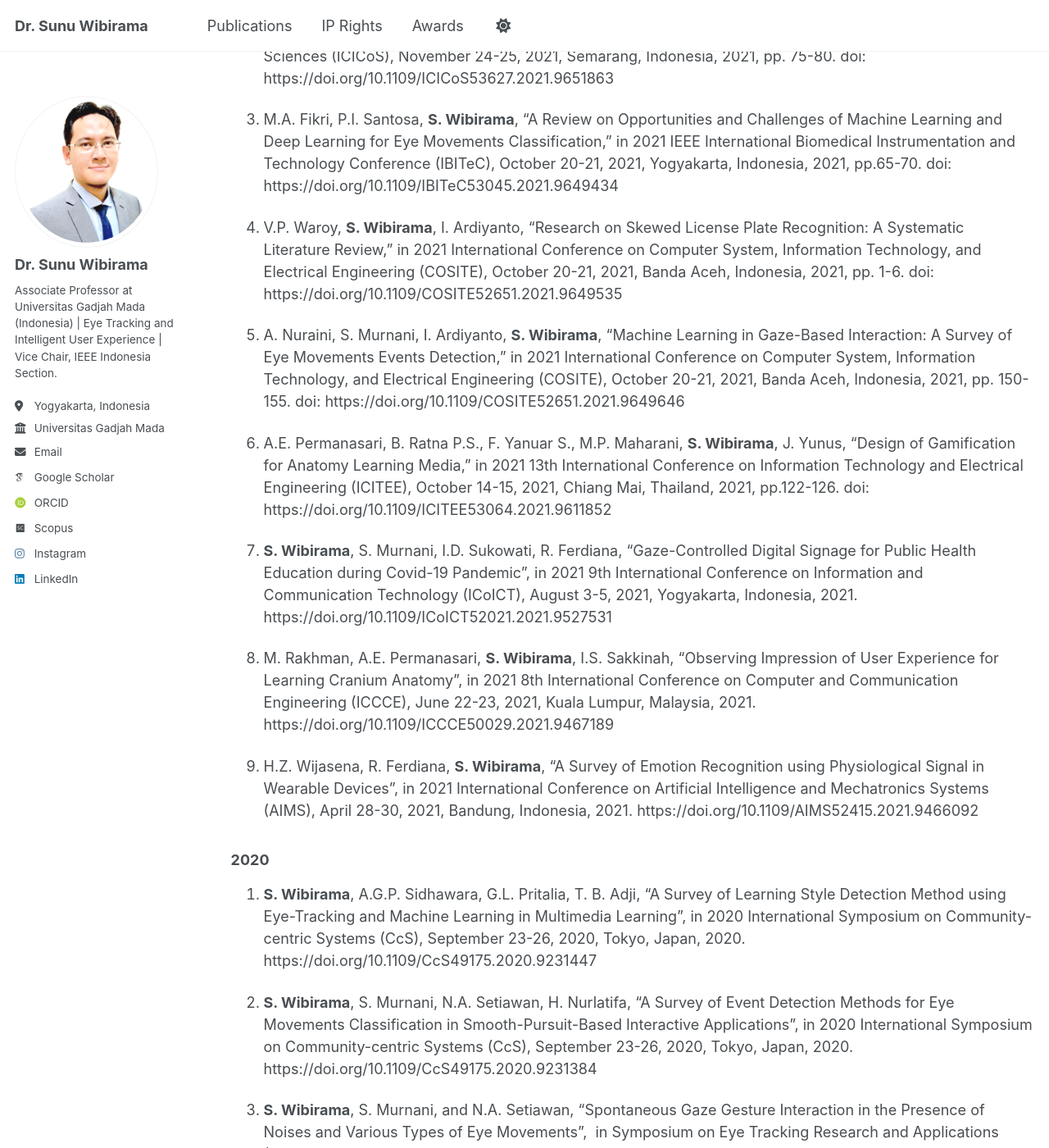
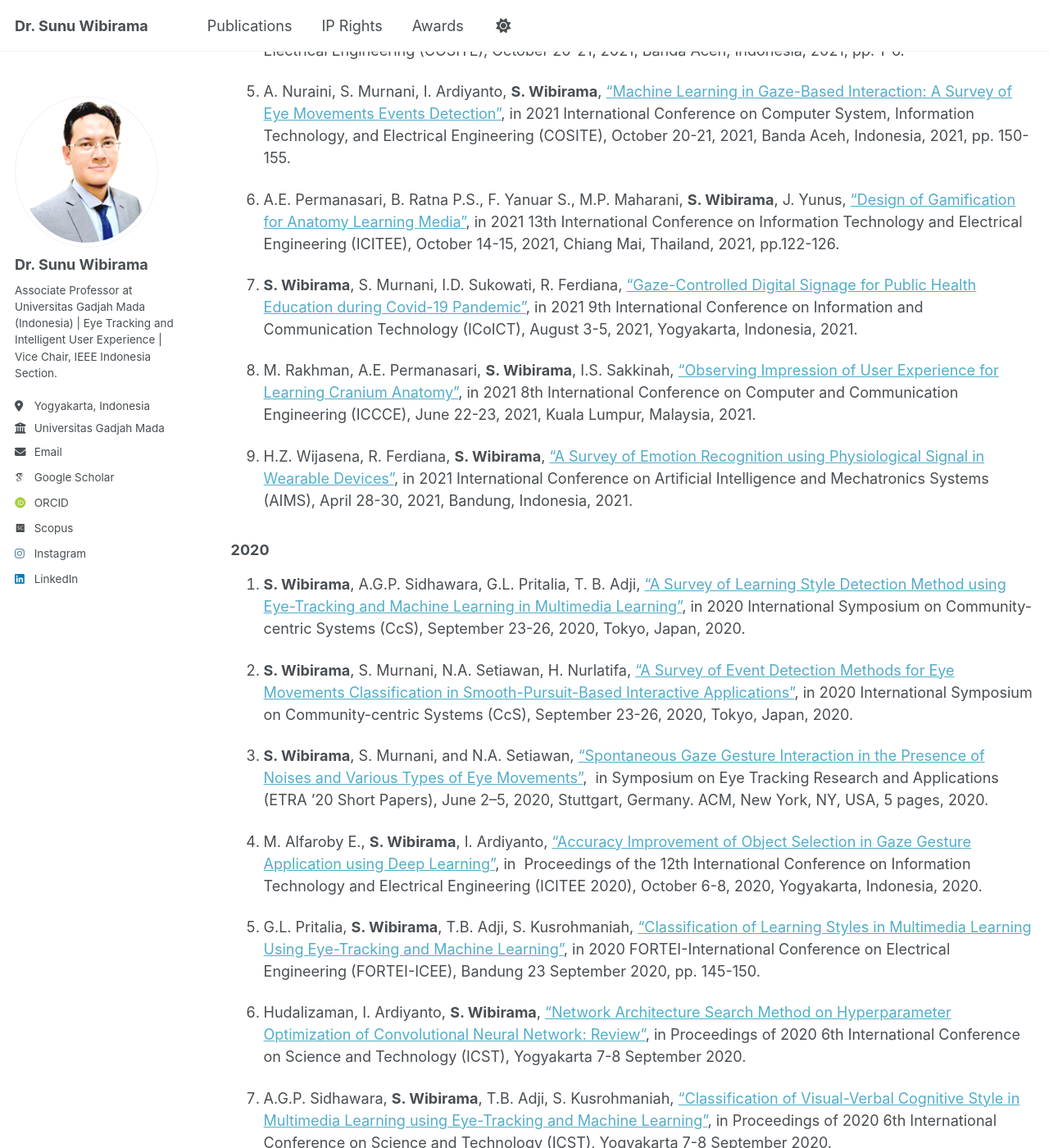
Before and after one commit to wibirama/wibirama.github.io, a Jekyll site: the page built from _pages/allpublications.md, in a window 1280 px wide and 1400 px high, scrolled down 6108 px. Shown: the whole window at 82% size. Built offline with Jekyll 4.4.1, drawn with Linux system fonts in a browser that asks for light colours; some web fonts are replaced; a script that is not in the unit is left out; some of the changed text lies outside the part shown.

Commit message:
Update allpublications.md

```diff
--- a/_pages/allpublications.md
+++ b/_pages/allpublications.md
@@ -97,66 +97,66 @@ Conference papers
 
 ### 2023
 
-1. A.R. Suhari, R. Hartanto, **S. Wibirama**, "Improving Performance of Eye Movements Classification Using CNN-Transformer Model," in 2023 International Conference on Advanced Mechatronics, Intelligent Manufacture and Industrial Automation (ICAMIMIA), November, 14-15, 2023, Lombok, Indonesia. pp. 751-756. doi: https://dx.doi.org/10.1109/ICAMIMIA60881.2023.10427836
+1. A.R. Suhari, R. Hartanto, **S. Wibirama**, ["Improving Performance of Eye Movements Classification Using CNN-Transformer Model"](https://dx.doi.org/10.1109/ICAMIMIA60881.2023.10427836), in 2023 International Conference on Advanced Mechatronics, Intelligent Manufacture and Industrial Automation (ICAMIMIA), November, 14-15, 2023, Lombok, Indonesia. pp. 751-756.
 
-2. A.Q. Zulfa, P.I. Santosa, and **S. Wibirama**, "Kansei Engineering Implementation to Enhance Emotional Design of Learning Media," in 2023 9th International Conference on Science and Technology (ICST) - Computer and Information Technology Symposium, November, 1-2, 2023, Yogyakarta, Indonesia.
+2. A.Q. Zulfa, P.I. Santosa, and **S. Wibirama**, "Kansei Engineering Implementation to Enhance Emotional Design of Learning Media", in 2023 9th International Conference on Science and Technology (ICST) - Computer and Information Technology Symposium, November, 1-2, 2023, Yogyakarta, Indonesia.
 
-3. N. Tiandini, B.S. Hantono, **S. Wibirama**, "User Experience Evaluation Method for Mobile Learning," in 2023 9th International Conference on Science and Technology (ICST) - Computer and Information Technology Symposium, November, 1-2, 2023, Yogyakarta, Indonesia.
+3. N. Tiandini, B.S. Hantono, **S. Wibirama**, "User Experience Evaluation Method for Mobile Learning", in 2023 9th International Conference on Science and Technology (ICST) - Computer and Information Technology Symposium, November, 1-2, 2023, Yogyakarta, Indonesia.
 
-4. A.H. Fristiana, S.A.I. Alfarozi, A.E. Permanasari, and **S. Wibirama**, "Improving Deep Learning-Based Eye Movements Classification Using Bayesian Optimization", in 2023 IEEE International Biomedical Instrumentation and Technology Conference (IBITeC), November, 9-10, 2023, Yogyakarta, Indonesia. pp. 197-202. doi: https://doi.org/10.1109/IBITeC59006.2023.10390966
+4. A.H. Fristiana, S.A.I. Alfarozi, A.E. Permanasari, and **S. Wibirama**, ["Improving Deep Learning-Based Eye Movements Classification Using Bayesian Optimization"](https://doi.org/10.1109/IBITeC59006.2023.10390966), in 2023 IEEE International Biomedical Instrumentation and Technology Conference (IBITeC), November, 9-10, 2023, Yogyakarta, Indonesia. pp. 197-202.
 
-5. A. Damayanti, S.S. Kusumawardani, and **S. Wibirama**, "A Review of Learners’ Self-Regulated Learning Behavior Analysis Using Log-Data Traces", in 2023 IEEE 12th International Conference on Engineering Education (ICEED), August, 29-30, 2023, Kuala Lumpur, Malaysia, pp.90-95. doi: https://doi.org/10.1109/ICEED59801.2023.10264050
+5. A. Damayanti, S.S. Kusumawardani, and **S. Wibirama**, ["A Review of Learners’ Self-Regulated Learning Behavior Analysis Using Log-Data Traces"](https://doi.org/10.1109/ICEED59801.2023.10264050), in 2023 IEEE 12th International Conference on Engineering Education (ICEED), August, 29-30, 2023, Kuala Lumpur, Malaysia, pp.90-95.
 
-6. E.A.H. Talib, P.I. Santosa, and **S. Wibirama**, "Evaluation of Learning Management Systems Based on Usability and User Experience: A Systematic Literature Review", in 2023 International Seminar on Intelligent Technology and Its Applications (ISITIA 2023), July, 26-27, 2023, Surabaya, Indonesia pp. 691 - 696. doi: http://dx.doi.org/10.1109/ISITIA59021.2023.10221015
+6. E.A.H. Talib, P.I. Santosa, and **S. Wibirama**, ["Evaluation of Learning Management Systems Based on Usability and User Experience: A Systematic Literature Review"](http://dx.doi.org/10.1109/ISITIA59021.2023.10221015), in 2023 International Seminar on Intelligent Technology and Its Applications (ISITIA 2023), July, 26-27, 2023, Surabaya, Indonesia pp. 691 - 696.
 
 ### 2022
 
-1. M.O.B. Wibowo, S.A.I. Alfarozi, and **S. Wibirama**, "Pros and Cons of Fixation and Smooth Pursuit Interaction in Assistive Technology: A Review," in 2022 8th International Conference on Science and Technology (ICST 2022), September, 8-7, 2022, Yogyakarta, Indonesia. doi: https://doi.org/10.1109/ICST56971.2022.10136260
+1. M.O.B. Wibowo, S.A.I. Alfarozi, and **S. Wibirama**, ["Pros and Cons of Fixation and Smooth Pursuit Interaction in Assistive Technology: A Review"](https://doi.org/10.1109/ICST56971.2022.10136260) in 2022 8th International Conference on Science and Technology (ICST 2022), September, 8-7, 2022, Yogyakarta, Indonesia.
 
-2. D.A. Suryakusuma, Harisno, A. Wicaksono, R. Hartanto, and **S. Wibirama**, "Implementing Design Thinking in The Development of Digital Signage User Interface for Public Health Education", in 2022 8th International Conference on Science and Technology (ICST 2022), September, 8-7, 2022, Yogyakarta, Indonesia. doi: https://doi.org/10.1109/ICST56971.2022.10136306
+2. D.A. Suryakusuma, Harisno, A. Wicaksono, R. Hartanto, and **S. Wibirama**, ["Implementing Design Thinking in The Development of Digital Signage User Interface for Public Health Education"](https://doi.org/10.1109/ICST56971.2022.10136306), in 2022 8th International Conference on Science and Technology (ICST 2022), September, 8-7, 2022, Yogyakarta, Indonesia.
 
-3. A.D. Ramadhan, A.E. Permanasari, **S. Wibirama**, "Gamification Opportunity in Augmented Reality-Based Learning Media: A Review." in 2022 2nd International Conference on Intelligent Cybernetics Technology and Applications (ICICyTA 2022), December, 15-16, 2022, Bandung, Indonesia pp. 117-122. doi: http://dx.doi.org/10.1109/ICICyTA57421.2022.10037922
+3. A.D. Ramadhan, A.E. Permanasari, **S. Wibirama**, ["Gamification Opportunity in Augmented Reality-Based Learning Media: A Review"](http://dx.doi.org/10.1109/ICICyTA57421.2022.10037922), in 2022 2nd International Conference on Intelligent Cybernetics Technology and Applications (ICICyTA 2022), December, 15-16, 2022, Bandung, Indonesia pp. 117-122.
 
-4. Z. Athiyah, A.E. Permanasari, **S. Wibirama**, "Development of Gamification Design on Heart Anatomy Learning Media," in 2022 4th International Conference on Biomedical Engineering (IBIOMED 2022), October, 18-19, 2022, Yogyakarta, Indonesia, pp. 97-102. doi: http://dx.doi.org/10.1109/IBIOMED56408.2022.9987817
+4. Z. Athiyah, A.E. Permanasari, **S. Wibirama**, ["Development of Gamification Design on Heart Anatomy Learning Media"](http://dx.doi.org/10.1109/IBIOMED56408.2022.9987817), in 2022 4th International Conference on Biomedical Engineering (IBIOMED 2022), October, 18-19, 2022, Yogyakarta, Indonesia, pp. 97-102.
 
-5. M.A. Fikri, I.K.A. Putra, **S. Wibirama**, "Object Selection Using LSTM Networks for Spontaneous Gaze-Based Interaction," in 2022 14th International Conference on Information Technology and Electrical Engineering (ICITEE 2022), October, 18-19, 2022, Yogyakarta, Indonesia, pp. 270-274. doi: http://dx.doi.org/10.1109/ICITEE56407.2022.9954104
+5. M.A. Fikri, I.K.A. Putra, **S. Wibirama**, ["Object Selection Using LSTM Networks for Spontaneous Gaze-Based Interaction"](http://dx.doi.org/10.1109/ICITEE56407.2022.9954104), in 2022 14th International Conference on Information Technology and Electrical Engineering (ICITEE 2022), October, 18-19, 2022, Yogyakarta, Indonesia, pp. 270-274.
 
-6. I.K.A Putra, M.A. Fikri, S.A.I Alfarozi, **S. Wibirama**, "Review of Feature Extraction on Video-Oculography (VOG) and Electro-Oculography (EOG) Signals," in 2022 IEEE International Conference on Cybernetics and Computational Intelligence (CyberneticsCom), June, 16-18, 2022, Malang, Indonesia, 2022, pp. 416-420. doi: https://doi.org/10.1109/CyberneticsCom55287.2022.9865308
+6. I.K.A Putra, M.A. Fikri, S.A.I Alfarozi, **S. Wibirama**, ["Review of Feature Extraction on Video-Oculography (VOG) and Electro-Oculography (EOG) Signals"](https://doi.org/10.1109/CyberneticsCom55287.2022.9865308), in 2022 IEEE International Conference on Cybernetics and Computational Intelligence (CyberneticsCom), June, 16-18, 2022, Malang, Indonesia, 2022, pp. 416-420.
 
 ### 2021
 
-1. M.A.R. Azhar, H.A. Nugroho, **S. Wibirama**, "The Study of Multivariable Autoregression Methods to Forecast Infectious Diseases," in 2021 IEEE 5th International Conference on Information Technology, Information Systems and Electrical Engineering (ICITISEE), November, 24-25, 2021, Purwokerto, Indonesia, 2021, pp. 83-88. doi: https://doi.org/10.1109/ICITISEE53823.2021.9655881
+1. M.A.R. Azhar, H.A. Nugroho, **S. Wibirama**, ["The Study of Multivariable Autoregression Methods to Forecast Infectious Diseases"](https://doi.org/10.1109/ICITISEE53823.2021.9655881), in 2021 IEEE 5th International Conference on Information Technology, Information Systems and Electrical Engineering (ICITISEE), November, 24-25, 2021, Purwokerto, Indonesia, 2021, pp. 83-88.
 
-2. H. Nurlatifa, R. Hartanto, **S. Wibirama**, "Spontaneous Gaze-Based Application Using 2D Correlation and Velocity Threshold Identification," in 2021 5th International Conference on Informatics and Computational Sciences (ICICoS), November 24-25, 2021, Semarang, Indonesia, 2021, pp. 75-80. doi: https://doi.org/10.1109/ICICoS53627.2021.9651863
+2. H. Nurlatifa, R. Hartanto, **S. Wibirama**, ["Spontaneous Gaze-Based Application Using 2D Correlation and Velocity Threshold Identification"](https://doi.org/10.1109/ICICoS53627.2021.9651863), in 2021 5th International Conference on Informatics and Computational Sciences (ICICoS), November 24-25, 2021, Semarang, Indonesia, 2021, pp. 75-80.
 
-3. M.A. Fikri, P.I. Santosa, **S. Wibirama**, "A Review on Opportunities and Challenges of Machine Learning and Deep Learning for Eye Movements Classification," in 2021 IEEE International Biomedical Instrumentation and Technology Conference (IBITeC), October 20-21, 2021, Yogyakarta, Indonesia, 2021, pp.65-70. doi: https://doi.org/10.1109/IBITeC53045.2021.9649434
+3. M.A. Fikri, P.I. Santosa, **S. Wibirama**, ["A Review on Opportunities and Challenges of Machine Learning and Deep Learning for Eye Movements Classification"](https://doi.org/10.1109/IBITeC53045.2021.9649434), in 2021 IEEE International Biomedical Instrumentation and Technology Conference (IBITeC), October 20-21, 2021, Yogyakarta, Indonesia, 2021, pp.65-70.
 
-4. V.P. Waroy, **S. Wibirama**, I. Ardiyanto, "Research on Skewed License Plate Recognition: A Systematic Literature Review," in 2021 International Conference on Computer System, Information Technology, and Electrical Engineering (COSITE), October 20-21, 2021, Banda Aceh, Indonesia, 2021, pp. 1-6. doi: https://doi.org/10.1109/COSITE52651.2021.9649535
+4. V.P. Waroy, **S. Wibirama**, I. Ardiyanto, ["Research on Skewed License Plate Recognition: A Systematic Literature Review"](https://doi.org/10.1109/COSITE52651.2021.9649535), in 2021 International Conference on Computer System, Information Technology, and Electrical Engineering (COSITE), October 20-21, 2021, Banda Aceh, Indonesia, 2021, pp. 1-6.
 
-5. A. Nuraini, S. Murnani, I. Ardiyanto, **S. Wibirama**, "Machine Learning in Gaze-Based Interaction: A Survey of Eye Movements Events Detection," in 2021 International Conference on Computer System, Information Technology, and Electrical Engineering (COSITE), October 20-21, 2021, Banda Aceh, Indonesia, 2021, pp. 150-155. doi: https://doi.org/10.1109/COSITE52651.2021.9649646
+5. A. Nuraini, S. Murnani, I. Ardiyanto, **S. Wibirama**, ["Machine Learning in Gaze-Based Interaction: A Survey of Eye Movements Events Detection"](https://doi.org/10.1109/COSITE52651.2021.9649646), in 2021 International Conference on Computer System, Information Technology, and Electrical Engineering (COSITE), October 20-21, 2021, Banda Aceh, Indonesia, 2021, pp. 150-155.
 
-6. A.E. Permanasari, B. Ratna P.S., F. Yanuar S., M.P. Maharani, **S. Wibirama**, J. Yunus, "Design of Gamification for Anatomy Learning Media," in 2021 13th International Conference on Information Technology and Electrical Engineering (ICITEE), October 14-15, 2021, Chiang Mai, Thailand, 2021, pp.122-126. doi: https://doi.org/10.1109/ICITEE53064.2021.9611852
+6. A.E. Permanasari, B. Ratna P.S., F. Yanuar S., M.P. Maharani, **S. Wibirama**, J. Yunus, ["Design of Gamification for Anatomy Learning Media"](https://doi.org/10.1109/ICITEE53064.2021.9611852), in 2021 13th International Conference on Information Technology and Electrical Engineering (ICITEE), October 14-15, 2021, Chiang Mai, Thailand, 2021, pp.122-126.
 
-7. **S. Wibirama**, S. Murnani, I.D. Sukowati, R. Ferdiana, "Gaze-Controlled Digital Signage for Public Health Education during Covid-19 Pandemic", in 2021 9th International Conference on Information and Communication Technology (ICoICT), August 3-5, 2021, Yogyakarta, Indonesia, 2021. https://doi.org/10.1109/ICoICT52021.2021.9527531
+7. **S. Wibirama**, S. Murnani, I.D. Sukowati, R. Ferdiana, ["Gaze-Controlled Digital Signage for Public Health Education during Covid-19 Pandemic"](https://doi.org/10.1109/ICoICT52021.2021.9527531), in 2021 9th International Conference on Information and Communication Technology (ICoICT), August 3-5, 2021, Yogyakarta, Indonesia, 2021.
 
-8. M. Rakhman, A.E. Permanasari, **S. Wibirama**, I.S. Sakkinah, "Observing Impression of User Experience for Learning Cranium Anatomy", in 2021 8th International Conference on Computer and Communication Engineering (ICCCE), June 22-23, 2021, Kuala Lumpur, Malaysia, 2021. https://doi.org/10.1109/ICCCE50029.2021.9467189
+8. M. Rakhman, A.E. Permanasari, **S. Wibirama**, I.S. Sakkinah, ["Observing Impression of User Experience for Learning Cranium Anatomy"](https://doi.org/10.1109/ICCCE50029.2021.9467189), in 2021 8th International Conference on Computer and Communication Engineering (ICCCE), June 22-23, 2021, Kuala Lumpur, Malaysia, 2021.
 
-9. H.Z. Wijasena, R. Ferdiana, **S. Wibirama**, "A Survey of Emotion Recognition using Physiological Signal in Wearable Devices", in 2021 International Conference on Artificial Intelligence and Mechatronics Systems (AIMS), April 28-30, 2021, Bandung, Indonesia, 2021. https://doi.org/10.1109/AIMS52415.2021.9466092
+9. H.Z. Wijasena, R. Ferdiana, **S. Wibirama**, ["A Survey of Emotion Recognition using Physiological Signal in Wearable Devices"](https://doi.org/10.1109/AIMS52415.2021.9466092), in 2021 International Conference on Artificial Intelligence and Mechatronics Systems (AIMS), April 28-30, 2021, Bandung, Indonesia, 2021.
 
 ### 2020
 
-1. **S. Wibirama**, A.G.P. Sidhawara, G.L. Pritalia, T. B. Adji, "A Survey of Learning Style Detection Method using Eye-Tracking and Machine Learning in Multimedia Learning", in 2020 International Symposium on Community-centric Systems (CcS), September 23-26, 2020, Tokyo, Japan, 2020. https://doi.org/10.1109/CcS49175.2020.9231447
+1. **S. Wibirama**, A.G.P. Sidhawara, G.L. Pritalia, T. B. Adji, ["A Survey of Learning Style Detection Method using Eye-Tracking and Machine Learning in Multimedia Learning"](https://doi.org/10.1109/CcS49175.2020.9231447), in 2020 International Symposium on Community-centric Systems (CcS), September 23-26, 2020, Tokyo, Japan, 2020.
 
-2. **S. Wibirama**, S. Murnani, N.A. Setiawan, H. Nurlatifa, "A Survey of Event Detection Methods for Eye Movements Classification in Smooth-Pursuit-Based Interactive Applications", in 2020 International Symposium on Community-centric Systems (CcS), September 23-26, 2020, Tokyo, Japan, 2020. https://doi.org/10.1109/CcS49175.2020.9231384
+2. **S. Wibirama**, S. Murnani, N.A. Setiawan, H. Nurlatifa, ["A Survey of Event Detection Methods for Eye Movements Classification in Smooth-Pursuit-Based Interactive Applications"](https://doi.org/10.1109/CcS49175.2020.9231384), in 2020 International Symposium on Community-centric Systems (CcS), September 23-26, 2020, Tokyo, Japan, 2020.
 
-3. **S. Wibirama**, S. Murnani, and N.A. Setiawan, "Spontaneous Gaze Gesture Interaction in the Presence of Noises and Various Types of Eye Movements",  in Symposium on Eye Tracking Research and Applications (ETRA ’20 Short Papers), June 2–5, 2020, Stuttgart, Germany. ACM, New York, NY, USA, 5 pages, 2020. https://doi.org/10.1145/3379156.3391363
+3. **S. Wibirama**, S. Murnani, and N.A. Setiawan, ["Spontaneous Gaze Gesture Interaction in the Presence of Noises and Various Types of Eye Movements"](https://doi.org/10.1145/3379156.3391363),  in Symposium on Eye Tracking Research and Applications (ETRA ’20 Short Papers), June 2–5, 2020, Stuttgart, Germany. ACM, New York, NY, USA, 5 pages, 2020.
 
-4. M. Alfaroby E., **S. Wibirama**, I. Ardiyanto, "Accuracy Improvement of Object Selection in Gaze Gesture Application using Deep Learning", in  Proceedings of the 12th International Conference on Information Technology and Electrical Engineering (ICITEE 2020), October 6-8, 2020, Yogyakarta, Indonesia, 2020. https://dx.doi.org/10.1109/ICITEE49829.2020.9271771.
+4. M. Alfaroby E., **S. Wibirama**, I. Ardiyanto, ["Accuracy Improvement of Object Selection in Gaze Gesture Application using Deep Learning"](https://dx.doi.org/10.1109/ICITEE49829.2020.9271771), in  Proceedings of the 12th International Conference on Information Technology and Electrical Engineering (ICITEE 2020), October 6-8, 2020, Yogyakarta, Indonesia, 2020.
 
-5. G.L. Pritalia, **S. Wibirama**, T.B. Adji, S. Kusrohmaniah, "Classification of Learning Styles in Multimedia Learning Using Eye-Tracking and Machine Learning," in 2020 FORTEI-International Conference on Electrical Engineering (FORTEI-ICEE), Bandung 23 September 2020, pp. 145-150 .doi: https://doi.org/10.1109/FORTEI-ICEE50915.2020.9249875
+5. G.L. Pritalia, **S. Wibirama**, T.B. Adji, S. Kusrohmaniah, ["Classification of Learning Styles in Multimedia Learning Using Eye-Tracking and Machine Learning"](https://doi.org/10.1109/FORTEI-ICEE50915.2020.9249875), in 2020 FORTEI-International Conference on Electrical Engineering (FORTEI-ICEE), Bandung 23 September 2020, pp. 145-150.
 
-6. Hudalizaman, I. Ardiyanto, **S. Wibirama**, "Network Architecture Search Method on Hyperparameter Optimization of Convolutional Neural Network: Review," in Proceedings of 2020 6th International Conference on Science and Technology (ICST), Yogyakarta 7-8 September 2020, doi: https://doi.org/10.1109/ICST50505.2020.9732800
+6. Hudalizaman, I. Ardiyanto, **S. Wibirama**, ["Network Architecture Search Method on Hyperparameter Optimization of Convolutional Neural Network: Review"](https://doi.org/10.1109/ICST50505.2020.9732800), in Proceedings of 2020 6th International Conference on Science and Technology (ICST), Yogyakarta 7-8 September 2020.
 
-7. A.G.P. Sidhawara, **S. Wibirama**, T.B. Adji, S. Kusrohmaniah, "Classification of Visual-Verbal Cognitive Style in Multimedia Learning using Eye-Tracking and Machine Learning," in Proceedings of 2020 6th International Conference on Science and Technology (ICST), Yogyakarta 7-8 September 2020, doi: https://doi.org/10.1109/ICST50505.2020.9732880
+7. A.G.P. Sidhawara, **S. Wibirama**, T.B. Adji, S. Kusrohmaniah, ["Classification of Visual-Verbal Cognitive Style in Multimedia Learning using Eye-Tracking and Machine Learning"](https://doi.org/10.1109/ICST50505.2020.9732880), in Proceedings of 2020 6th International Conference on Science and Technology (ICST), Yogyakarta 7-8 September 2020.
 
-8. H. Nurlatifa, **S. Wibirama**, R. Hartanto, "A Study of Event Detection Methods in Eye-Tracking Based on Its Properties," in Proceedings of 2020 6th International Conference on Science and Technology (ICST), Yogyakarta 7-8 September 2020, doi: https://doi.org/10.1109/ICST50505.2020.9732839
+8. H. Nurlatifa, **S. Wibirama**, R. Hartanto, ["A Study of Event Detection Methods in Eye-Tracking Based on Its Properties"](https://doi.org/10.1109/ICST50505.2020.9732839), in Proceedings of 2020 6th International Conference on Science and Technology (ICST), Yogyakarta 7-8 September 2020.
```
